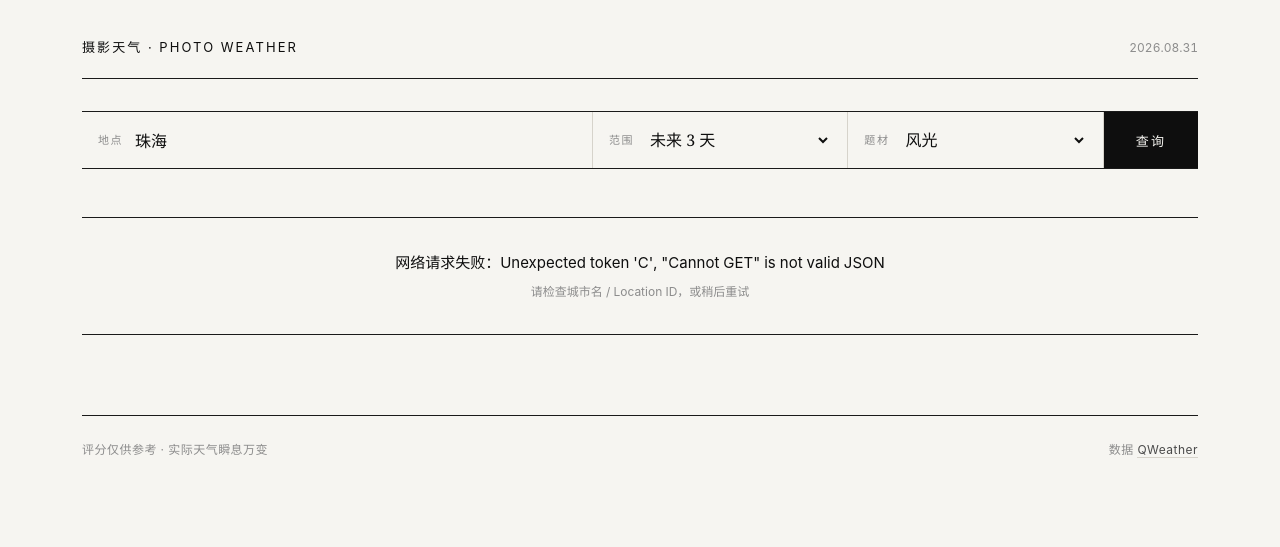
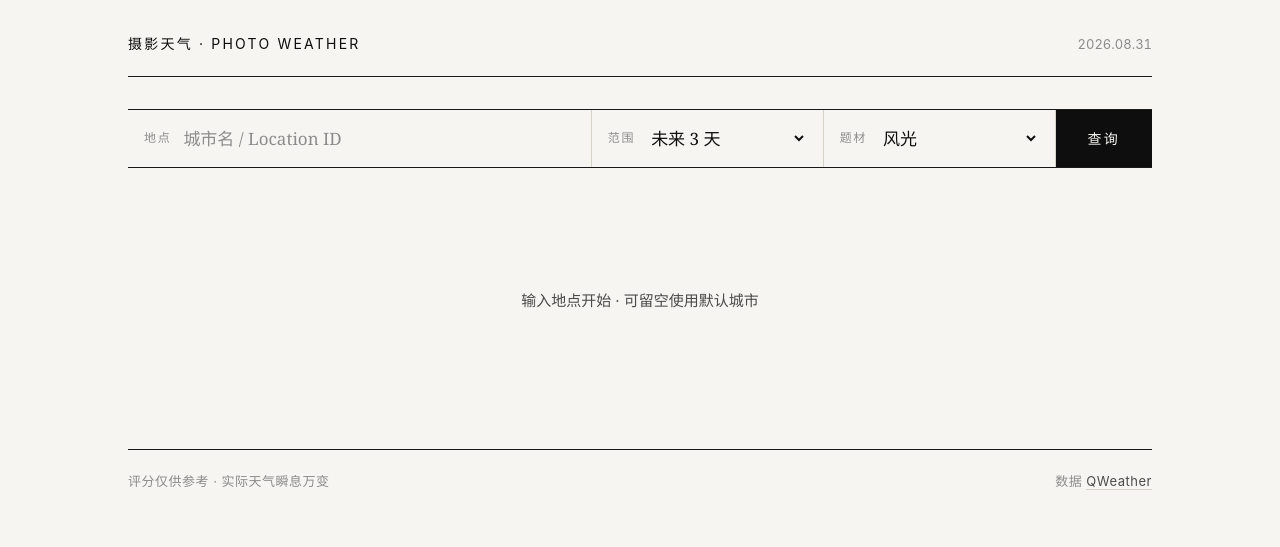
Before and after one commit to hesitantmanY/Photo-Weather-Advisor, a Flask app: page / in a window 1280 px wide. Shown: the top 547 px of the page. Run offline with Flask 3, Linux system fonts and the light colour scheme.

Commit message:
feat: 优化网页排版与默认城市体验

```diff
--- a/app.py
+++ b/app.py
@@ -8,7 +8,7 @@
   1. 在 config.py 中填写 API_HOST 和 API_KEY
   2. 安装依赖: pip install -r requirements.txt
   3. 运行: python app.py
-  4. 浏览器打开: http://127.0.0.1:5000
+  4. 浏览器打开: http://127.0.0.1:5001
 
 复用已有模块：
   - weather_api.py  : 城市搜索、天气预报
@@ -29,10 +29,7 @@
 @app.route("/")
 def index():
     """渲染单页界面。"""
-    return render_template(
-        "index.html",
-        default_city=getattr(config, "DEFAULT_CITY", ""),
-    )
+    return render_template("index.html")
 
 
 @app.route("/api/analyze")
@@ -136,10 +133,16 @@
     })
 
 
-if __name__ == "__main__":
+def main():
+    """启动本地开发服务器。"""
     print("=" * 60)
     print("  摄影天气助手 Web 版已启动")
-    print("  请在浏览器打开: http://127.0.0.1:5000")
+    print("  请在浏览器打开: http://127.0.0.1:5001")
     print("  数据来源: 和风天气 QWeather")
     print("=" * 60)
-    app.run(host="127.0.0.1", port=5000, debug=True)
+    # macOS 的 AirPlay 接收器会占用 5000；5001 避免 localhost 访问被系统服务拦截。
+    app.run(host="127.0.0.1", port=5001, debug=True)
+
+
+if __name__ == "__main__":
+    main()
--- /dev/null
+++ b/conftest.py
@@ -0,0 +1 @@
+# Ensures the project root is importable when running pytest from this repository.
--- a/templates/index.html
+++ b/templates/index.html
@@ -40,9 +40,9 @@
 
     /* ---------- 版心 ---------- */
     .page {
-      max-width: 1180px;
+      max-width: 1080px;
       margin: 0 auto;
-      padding: 36px 32px 80px;
+      padding: 32px 28px 56px;
     }
 
     /* ---------- 报头 ---------- */
@@ -53,8 +53,8 @@
       display: flex; align-items: baseline; justify-content: space-between;
       gap: 24px;
     }
-    .masthead .brand { font-family: var(--sans); font-size: 13px; letter-spacing: 0.16em; text-transform: uppercase; }
-    .masthead .meta { font-family: var(--sans); font-size: 12px; color: var(--ink-faint); font-variant-numeric: tabular-nums; }
+    .masthead .brand { font-family: var(--sans); font-size: 14px; letter-spacing: 0.16em; text-transform: uppercase; }
+    .masthead .meta { font-family: var(--sans); font-size: 13px; color: var(--ink-faint); font-variant-numeric: tabular-nums; }
 
     /* ---------- 搜索区（极简一条线） ---------- */
     .search {
@@ -63,7 +63,7 @@
       gap: 0;
       border-top: 1px solid var(--line);
       border-bottom: 1px solid var(--line);
-      margin-bottom: 48px;
+      margin-bottom: 40px;
     }
     .search .cell {
       padding: 14px 16px;
@@ -73,19 +73,19 @@
     .search .cell:last-child { border-right: none; }
     .search .lbl {
       font-family: var(--sans);
-      font-size: 11px; letter-spacing: 0.14em; text-transform: uppercase;
+      font-size: 12px; letter-spacing: 0.14em; text-transform: uppercase;
       color: var(--ink-faint); flex-shrink: 0;
     }
     .search input, .search select {
       flex: 1; border: none; outline: none; background: transparent;
-      font-family: inherit; font-size: 16px; color: var(--ink);
+      font-family: inherit; font-size: 17px; color: var(--ink);
       padding: 2px 0;
     }
     .search input::placeholder { color: var(--ink-faint); }
     .search button {
       background: var(--ink); color: var(--paper);
       border: none; padding: 0 32px;
-      font-family: var(--sans); font-size: 13px;
+      font-family: var(--sans); font-size: 14px;
       letter-spacing: 0.16em; text-transform: uppercase;
       cursor: pointer; transition: background 0.15s;
     }
@@ -98,7 +98,7 @@
       text-align: center;
       padding: 80px 20px;
       color: var(--ink-soft);
-      font-size: 14px;
+      font-size: 15px;
     }
     .status .dot {
       display: inline-block; width: 6px; height: 6px;
@@ -114,26 +114,26 @@
       padding: 32px 0;
       text-align: center;
       color: var(--ink);
-      font-size: 15px;
+      font-size: 16px;
     }
-    .error span { color: var(--ink-faint); font-size: 12px; display: block; margin-top: 6px; }
+    .error span { color: var(--ink-faint); font-size: 13px; display: block; margin-top: 6px; }
     .hidden { display: none !important; }
 
     /* ---------- 头条：城市 + 总结 ---------- */
     .headline {
       display: grid;
       grid-template-columns: 1.6fr 1fr;
-      gap: 64px;
-      margin-bottom: 56px;
+      gap: 48px;
+      margin-bottom: 44px;
     }
     .headline .city-block { border-top: 2px solid var(--line); padding-top: 16px; }
     .headline .city-block .kicker {
       font-family: var(--sans);
-      font-size: 11px; letter-spacing: 0.18em; text-transform: uppercase;
+      font-size: 12px; letter-spacing: 0.18em; text-transform: uppercase;
       color: var(--ink-faint);
     }
     .headline .city-block .city {
-      font-size: clamp(48px, 7vw, 88px);
+      font-size: clamp(52px, 7.5vw, 96px);
       font-weight: 900;
       line-height: 1;
       letter-spacing: -0.01em;
@@ -280,42 +280,42 @@
     /* ---------- 拍摄计划卡 ---------- */
     .plan {
       border-top: 2px solid var(--line);
-      margin: -8px 0 56px;
+      margin: -8px 0 44px;
       padding-top: 18px;
     }
     .plan-head {
       font-family: var(--sans);
-      font-size: 11px; letter-spacing: 0.18em; text-transform: uppercase;
+      font-size: 12px; letter-spacing: 0.18em; text-transform: uppercase;
       color: var(--ink-faint); margin-bottom: 16px;
     }
     .plan-grid {
       display: grid;
       grid-template-columns: repeat(auto-fit, minmax(170px, 1fr));
-      gap: 28px 32px;
+      gap: 24px 28px;
     }
     .plan-item .kicker {
       display: block;
       font-family: var(--sans);
-      font-size: 11px; letter-spacing: 0.14em; text-transform: uppercase;
+      font-size: 12px; letter-spacing: 0.14em; text-transform: uppercase;
       color: var(--ink-faint); margin-bottom: 6px;
     }
     .plan-item b {
-      font-size: 14px; font-weight: 600; line-height: 1.6;
+      font-size: 15px; font-weight: 600; line-height: 1.6;
     }
     .plan-summary {
       margin-top: 18px; padding-top: 14px;
       border-top: 1px solid var(--rule);
-      font-size: 15px; color: var(--ink);
+      font-size: 16px; color: var(--ink);
     }
 
     /* ---------- 页脚 ---------- */
     footer.foot {
       font-family: var(--sans);
-      margin-top: 80px;
-      padding-top: 24px;
+      margin-top: 56px;
+      padding-top: 20px;
       border-top: 1.5px solid var(--line);
       display: flex; justify-content: space-between;
-      font-size: 12px; color: var(--ink-faint);
+      font-size: 13px; color: var(--ink-faint);
       letter-spacing: 0.04em;
     }
     footer.foot a { color: var(--ink-soft); text-decoration: none; border-bottom: 1px solid var(--rule); }
@@ -347,7 +347,7 @@
     <form class="search" id="searchForm">
       <div class="cell">
         <span class="lbl">地点</span>
-        <input type="text" id="city" placeholder="城市名 / Location ID" value="{{ default_city }}" autocomplete="off">
+        <input type="text" id="city" placeholder="城市名 / Location ID" autocomplete="off">
       </div>
       <div class="cell">
         <span class="lbl">范围</span>
@@ -517,14 +517,13 @@
       const city = document.getElementById("city").value.trim();
       const days = document.getElementById("days").value;
       const genre = document.getElementById("genre").value;
-      if (!city) { showError("请输入城市名称"); return; }
-
       hide($welcome); hide($error); hide($result); show($loading);
       $submit.disabled = true;
 
       try {
-        const resp = await fetch(
-          `/api/analyze?city=${encodeURIComponent(city)}&days=${days}&genre=${genre}`);
+        const params = new URLSearchParams({ days, genre });
+        if (city) params.set("city", city);
+        const resp = await fetch(`/api/analyze?${params}`);
         const data = await resp.json();
         if (!data.ok) { showError(data.error || "查询失败"); return; }
         render(data);
@@ -649,9 +648,6 @@
 
     /* ---------- 启动 ---------- */
     document.getElementById("todayDate").textContent = fmtNow();
-    if (document.getElementById("city").value.trim()) {
-      document.getElementById("searchForm").requestSubmit();
-    }
   </script>
 </body>
 </html>
```
Also changed, not shown: other parts of templates/index.html (+29 -29 lines), CONTEXT.md (added, +9 -0 lines), tests/test_web_default_city.py (added, +65 -0 lines), README.md.
